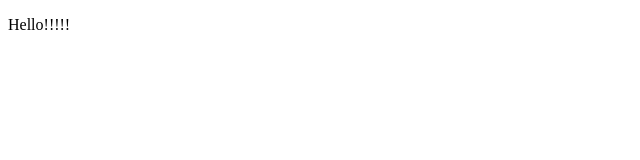
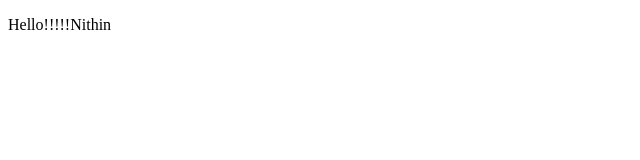
Before and after one commit to madhukar666/jpmctrain, a plain HTML site: page index.html in a window 1280 px wide. Shown: the full height of the page, 0-640 px from the left. Drawn offline with Linux system fonts and the light colour scheme.

Commit message:
Update 3 index.html

```diff
--- a/index.html
+++ b/index.html
@@ -7,6 +7,6 @@
     <title>Document</title>
 </head>
 <body>
-    <p>Hello!!!!!</p>
+    <p>Hello!!!!!Nithin</p>
 </body>
 </html>
```
